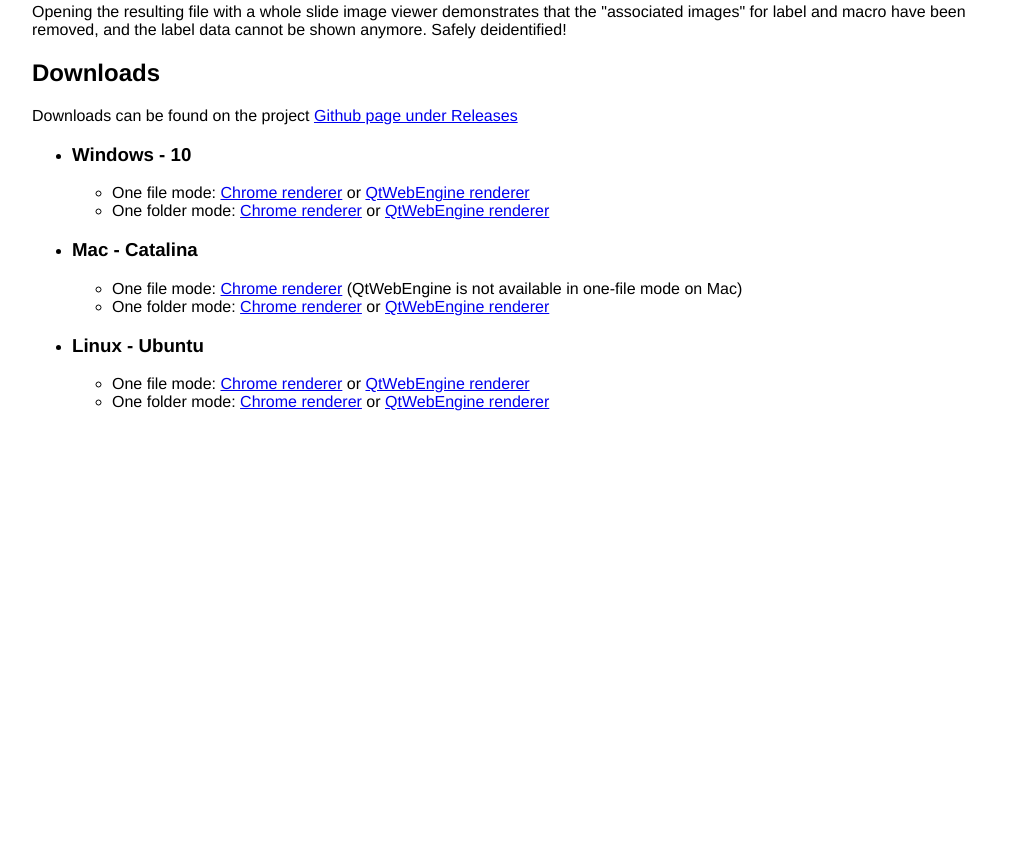
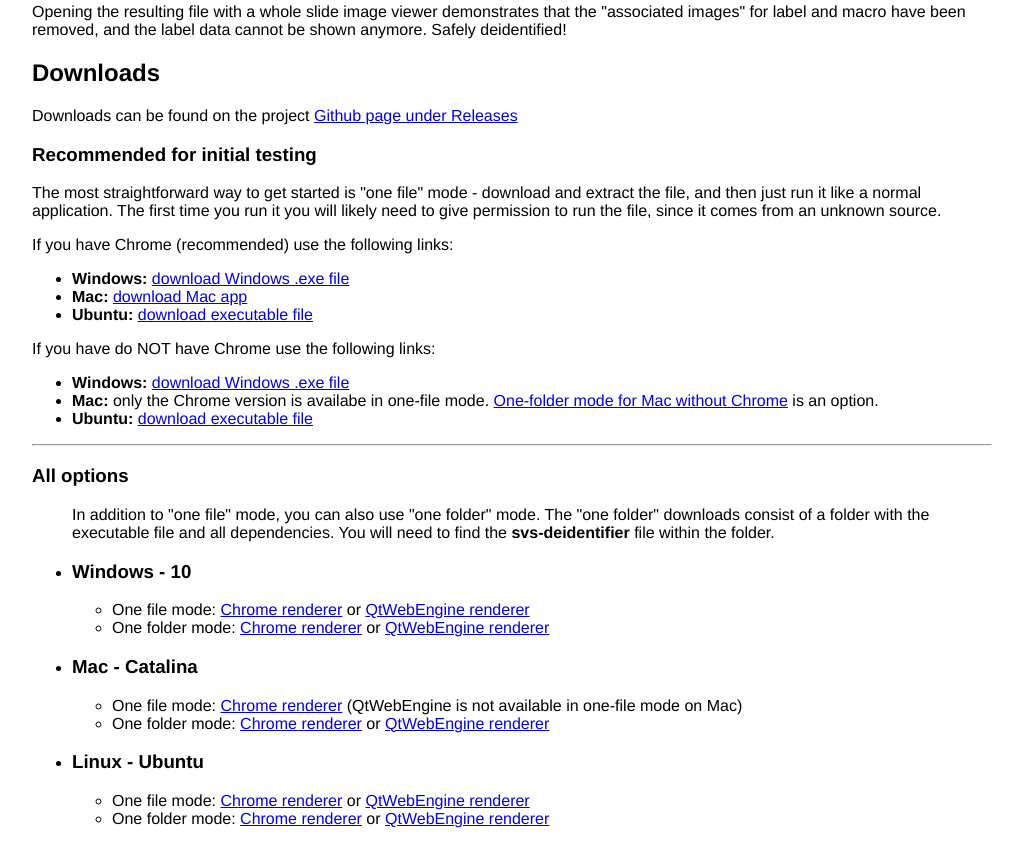
Before and after one commit to pearcetm/svs-deidentifier, a plain HTML site: page docs/index.html in a window 1280 px wide. Shown: the part 2935-3801 px from the top of the page, without its empty margins (128-1151 px from the left). Before the commit the page ends 3402 px from the top, so only its background shows below. Drawn offline with Linux system fonts and the light colour scheme.

Commit message:
Homepage updated for clarity

```diff
--- a/docs/index.html
+++ b/docs/index.html
@@ -47,7 +47,24 @@
 		<h2 id='downloads'>Downloads</h2>
 		<div>
 			Downloads can be found on the project <a href="https://github.com/pearcetm/svs-deidentifier/releases">Github page under Releases</a>
+			<h3>Recommended for initial testing</h3>
+			<p>The most straightforward way to get started is "one file" mode - download and extract the file, and then just run it like a normal application. The first time you run it you will likely need to give permission to run the file, since it comes from an unknown source.</p>
+			<p>If you have Chrome (recommended) use the following links:</p>
 			<ul>
+				<li><strong>Windows:</strong> <a href="https://github.com/pearcetm/svs-deidentifier/releases/download/v0.9-beta/svs-deidentifier-windows-chrome-onefile.zip">download Windows .exe file</a></li>
+				<li><strong>Mac:</strong> <a href="https://github.com/pearcetm/svs-deidentifier/releases/download/v0.9-beta/svs-deidentifier-mac-chrome-onefile.zip">download Mac app</a></li>
+				<li><strong>Ubuntu:</strong> <a href="https://github.com/pearcetm/svs-deidentifier/releases/download/v0.9-beta/svs-deidentifier-ubuntu-chrome-onefile.zip">download executable file</a></li>
+			</ul>
+			<p>If you have do NOT have Chrome use the following links:</p>
+			<ul>
+				<li><strong>Windows:</strong> <a href="https://github.com/pearcetm/svs-deidentifier/releases/download/v0.9-beta/svs-deidentifier-windows-qtwebengine-onefile.zip">download Windows .exe file</a></li>
+				<li><strong>Mac:</strong> only the Chrome version is availabe in one-file mode. <a href="https://github.com/pearcetm/svs-deidentifier/releases/download/v0.9-beta/svs-deidentifier-mac-qtwebengine-onefolder.zip">One-folder mode for Mac without Chrome</a> is an option.</li>
+				<li><strong>Ubuntu:</strong> <a href="https://github.com/pearcetm/svs-deidentifier/releases/download/v0.9-beta/svs-deidentifier-ubuntu-qtwebengine-onefile.zip">download executable file</a></li>
+			</ul>
+			<hr>
+			<h3>All options</h3>
+			<ul>
+				<p>In addition to "one file" mode, you can also use "one folder" mode. The "one folder" downloads consist of a folder with the executable file and all dependencies. You will need to find the <strong>svs-deidentifier</strong> file within the folder.</p>
 				<li><h3>Windows - 10</h3>
 					<ul>
 						<li>One file mode: <a href="https://github.com/pearcetm/svs-deidentifier/releases/download/v0.9-beta/svs-deidentifier-windows-chrome-onefile.zip">Chrome renderer</a> or <a href="https://github.com/pearcetm/svs-deidentifier/releases/download/v0.9-beta/svs-deidentifier-windows-qtwebengine-onefile.zip">QtWebEngine renderer</a></li>
```
